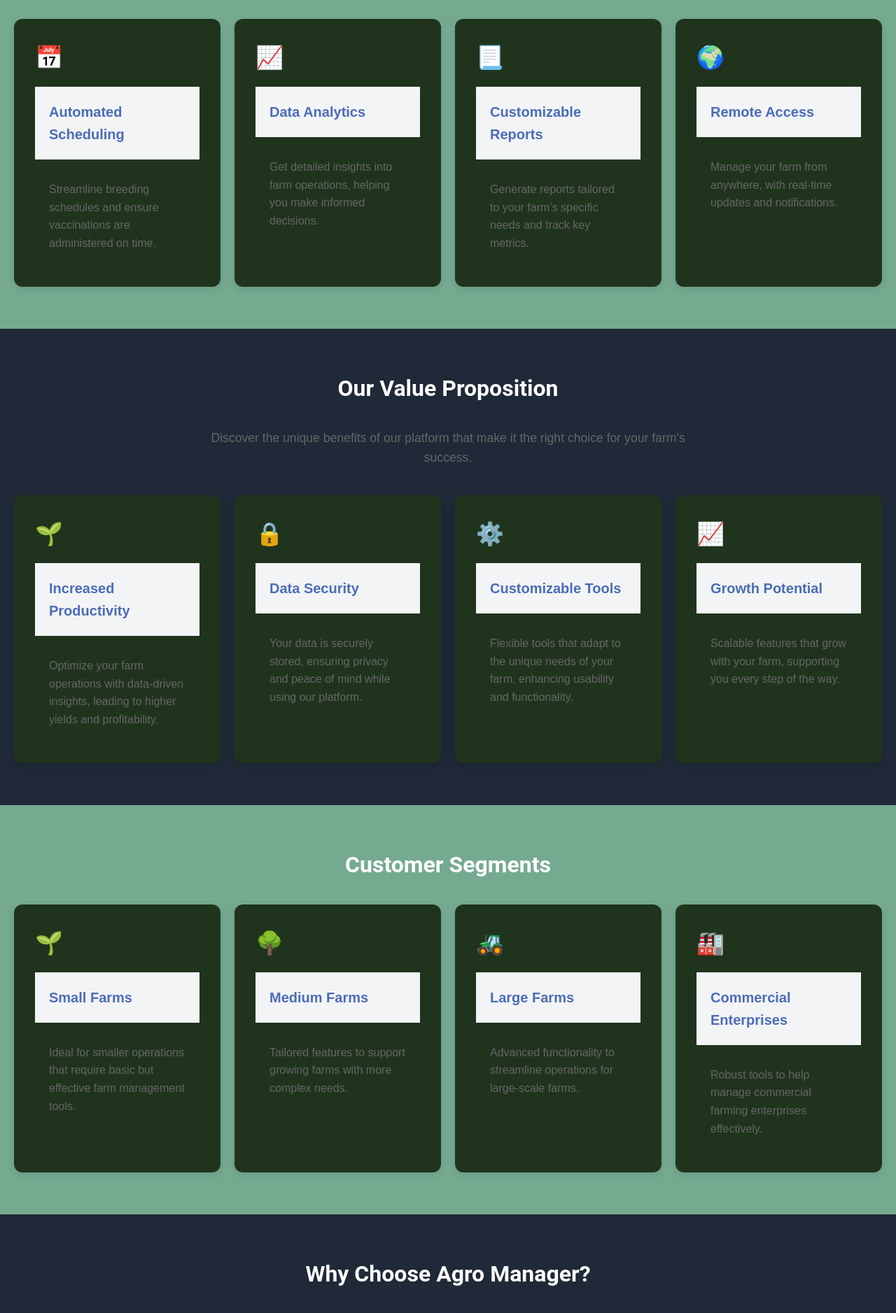
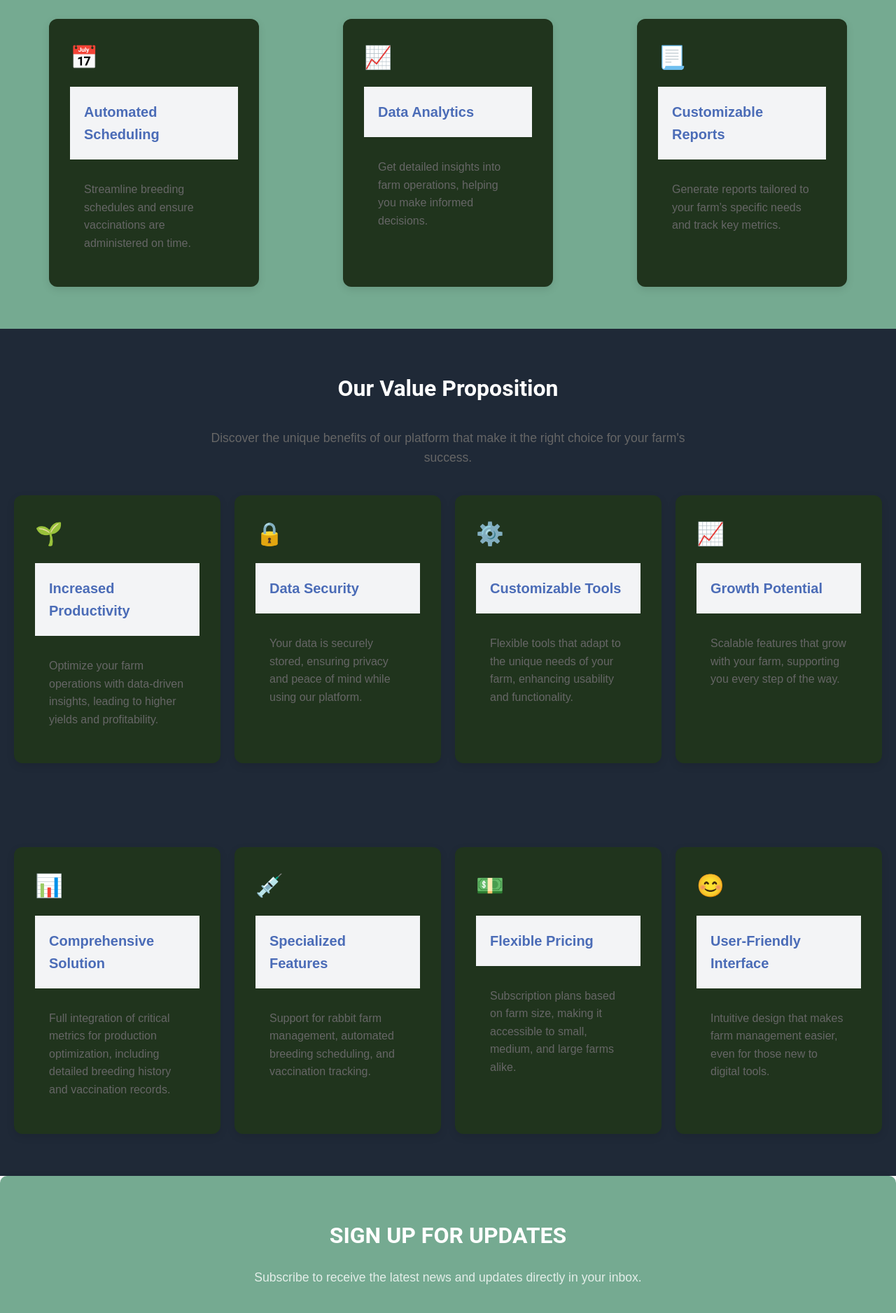
Before and after one commit to andreeas11/landing, a React (Create React App) app: page / in a window 1280 px wide. Shown: the part 820-2697 px from the top of the page at 70% size. Built offline with nearby package versions, Linux system fonts and the light colour scheme.

Commit message:
remove customer segments and remote access

```diff
--- a/src/components/CompetitiveAdvantage.js
+++ b/src/components/CompetitiveAdvantage.js
@@ -30,7 +30,6 @@ export default function CompetitiveAdvantage() {
 
   return (
     <section className="competitive-advantage">
-      <h2>Why Choose Agro Manager?</h2>
       <div className="grid">
         {advantages.map((prop, index) => (
           <div key={index} className="value-card">
@@ -39,12 +38,6 @@ export default function CompetitiveAdvantage() {
             <div className="card-content">{prop.content}</div>
           </div>
         ))}
-        {/* {advantages.map((advantage, index) => (
-          <div key={index} className="card">
-            <div className="card-header">{advantage.title}</div>
-            <div className="card-content">{advantage.content}</div>
-          </div>
-        ))} */}
       </div>
     </section>
   );
--- a/src/components/KeyFeatures.js
+++ b/src/components/KeyFeatures.js
@@ -20,12 +20,6 @@ export default function KeyFeatures() {
       content:
         "Generate reports tailored to your farm’s specific needs and track key metrics.",
     },
-    {
-      icon:"🌍",
-      title: "Remote Access",
-      content:
-        "Manage your farm from anywhere, with real-time updates and notifications.",
-    },
   ];
 
   return (
@@ -39,12 +33,6 @@ export default function KeyFeatures() {
             <div className="card-content">{prop.content}</div>
           </div>
         ))}
-        {/* {features.map((feature, index) => (
-          <div key={index} className="card">
-            <div className="card-header">{feature.title}</div>
-            <div className="card-content">{feature.content}</div>
-          </div>
-        ))} */}
       </div>
     </section>
   );
--- a/src/components/LandingPage.js
+++ b/src/components/LandingPage.js
@@ -16,7 +16,6 @@ export default function LandingPage() {
         <Hero />
         <KeyFeatures />
         <ValueProposition />
-        <CustomerSegments />
         <CompetitiveAdvantage />
         <EmailSignup />
       </main>
```
